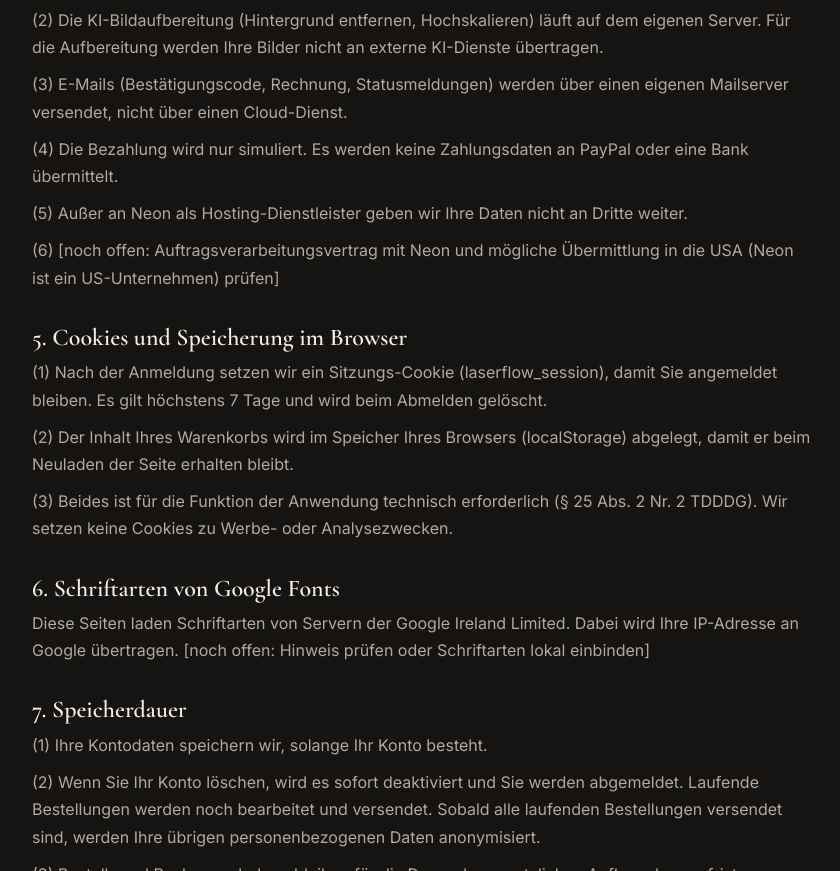
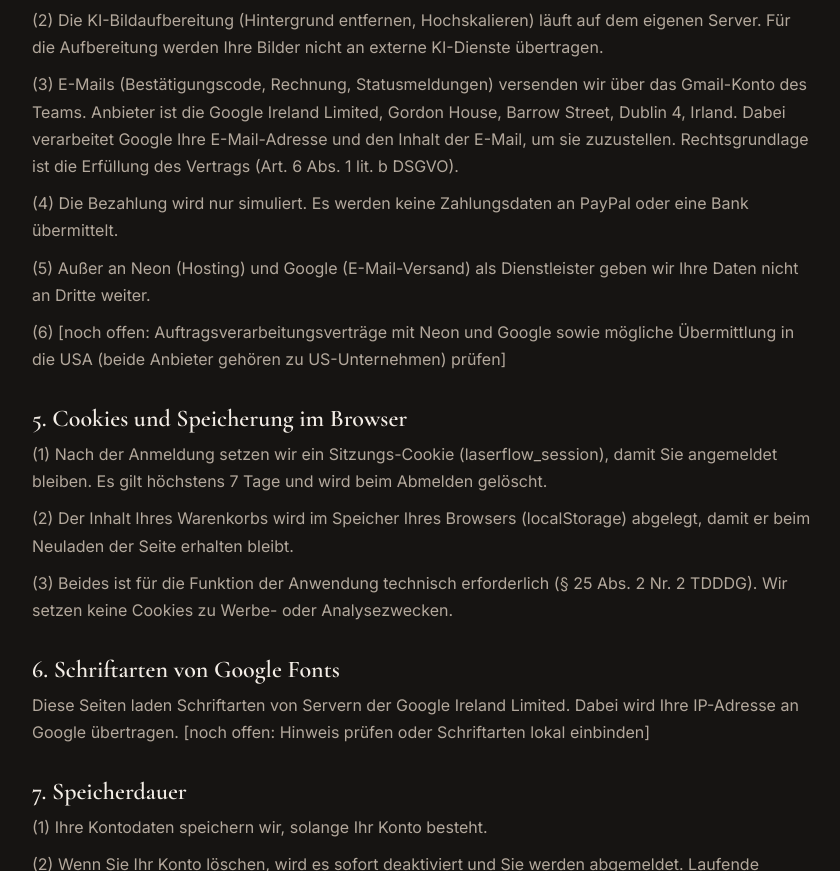
Before and after one commit to marioldnr/Abschlussprojekt-Laserflow, a website: page frontend/datenschutz.html in a window 1280 px wide. Shown: the part 1192-2063 px from the top of the page, without its empty margins (218-1058 px from the left). Drawn offline with nearby package versions, Linux system fonts and the light colour scheme; no server answers.

Commit message:
Datenschutz: E-Mail-Versand über Gmail (#61) ergänzt

```diff
--- a/frontend/datenschutz.html
+++ b/frontend/datenschutz.html
@@ -102,10 +102,10 @@
           <h3>4. Hosting und Speicherung</h3>
           <p>(1) Die Datenbank (Kundenkonto, Adressen, Bestellungen) und gespeicherte Bilder (z. B. Profilbilder) liegen beim Anbieter Neon (Neon, Inc.) auf Servern in Frankfurt am Main (Rechenzentrum von Amazon Web Services, Region eu-central-1). Neon verarbeitet die Daten ausschließlich in unserem Auftrag (Art. 28 DSGVO). Rechtsgrundlage ist die Erfüllung des Vertrags (Art. 6 Abs. 1 lit. b DSGVO).</p>
           <p>(2) Die KI-Bildaufbereitung (Hintergrund entfernen, Hochskalieren) läuft auf dem eigenen Server. Für die Aufbereitung werden Ihre Bilder nicht an externe KI-Dienste übertragen.</p>
-          <p>(3) E-Mails (Bestätigungscode, Rechnung, Statusmeldungen) werden über einen eigenen Mailserver versendet, nicht über einen Cloud-Dienst.</p>
+          <p>(3) E-Mails (Bestätigungscode, Rechnung, Statusmeldungen) versenden wir über das Gmail-Konto des Teams. Anbieter ist die Google Ireland Limited, Gordon House, Barrow Street, Dublin 4, Irland. Dabei verarbeitet Google Ihre E-Mail-Adresse und den Inhalt der E-Mail, um sie zuzustellen. Rechtsgrundlage ist die Erfüllung des Vertrags (Art. 6 Abs. 1 lit. b DSGVO).</p>
           <p>(4) Die Bezahlung wird nur simuliert. Es werden keine Zahlungsdaten an PayPal oder eine Bank übermittelt.</p>
-          <p>(5) Außer an Neon als Hosting-Dienstleister geben wir Ihre Daten nicht an Dritte weiter.</p>
-          <p>(6) [noch offen: Auftragsverarbeitungsvertrag mit Neon und mögliche Übermittlung in die USA (Neon ist ein US-Unternehmen) prüfen]</p>
+          <p>(5) Außer an Neon (Hosting) und Google (E-Mail-Versand) als Dienstleister geben wir Ihre Daten nicht an Dritte weiter.</p>
+          <p>(6) [noch offen: Auftragsverarbeitungsverträge mit Neon und Google sowie mögliche Übermittlung in die USA (beide Anbieter gehören zu US-Unternehmen) prüfen]</p>
 
           <h3>5. Cookies und Speicherung im Browser</h3>
           <p>(1) Nach der Anmeldung setzen wir ein Sitzungs-Cookie (laserflow_session), damit Sie angemeldet bleiben. Es gilt höchstens 7 Tage und wird beim Abmelden gelöscht.</p>
```
Also changed, not shown: docs/module/anmeldung.md (+1 -1 lines).
